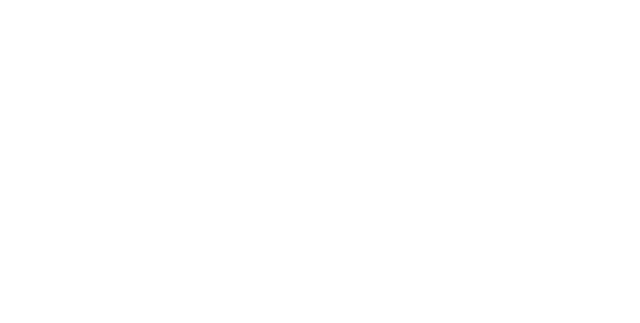
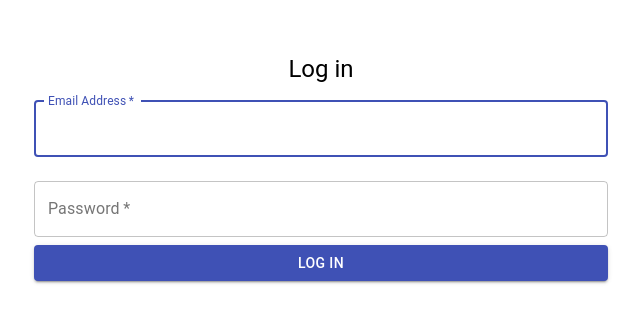
Before and after one commit to yesung1/re-shop, a React (Create React App) app: page /login in a window 1280 px wide. Before the commit this address had no page. Shown: the part 233-556 px from the top of the page, without its empty margins (319-959 px from the left). Built offline with nearby package versions, Linux system fonts and the light colour scheme.

Commit message:
add: signup, login

```diff
--- a/package.json
+++ b/package.json
@@ -13,6 +13,7 @@
     "react-redux": "^8.1.3",
     "react-router-dom": "^6.17.0",
     "react-scripts": "5.0.1",
+    "react-toastify": "^9.1.3",
     "redux": "^4.2.1",
     "redux-devtools-extension": "^2.13.9",
     "redux-thunk": "^2.4.2",
--- a/src/App.tsx
+++ b/src/App.tsx
@@ -7,6 +7,10 @@ import coupons from "./coupons.json";
 import { Provider } from "react-redux";
 import store from "./store";
 import MainPage from "./components/MainPage.tsx";
+import SignUp from "./components/SignUp.tsx";
+import Login from "./components/Login.tsx";
+import { ToastContainer } from "react-toastify";
+import "react-toastify/dist/ReactToastify.css";
 
 function App() {
   useEffect(() => {
@@ -16,12 +20,15 @@ function App() {
   return (
     <Provider store={store}>
       <Router>
+        <ToastContainer />
         <div className="App">
           <Routes>
             <Route path="/" element={<MainPage />} />
             <Route path="/list" element={<ProductList />} />
             <Route path="/product/:id" element={<ProductDetail />} />
             <Route path="/cart" element={<Cart />} />
+            <Route path="/sign" element={<SignUp />} />
+            <Route path="/login" element={<Login />} />
           </Routes>
         </div>
       </Router>
--- a/src/components/Header.tsx
+++ b/src/components/Header.tsx
@@ -18,6 +18,12 @@ const Header: React.FC = () => {
         <Button color="inherit" component={RouterLink} to="/cart">
           cart
         </Button>
+        <Button color="inherit" component={RouterLink} to="/login">
+          login
+        </Button>
+        <Button color="inherit" component={RouterLink} to="/sign">
+          sign
+        </Button>
       </Toolbar>
     </AppBar>
   );
--- /dev/null
+++ b/src/components/Login.tsx
@@ -0,0 +1,79 @@
+// src/components/Login.tsx
+import React, { useState } from "react";
+import { Button, TextField, Grid, Typography } from "@material-ui/core";
+import { useNavigate } from "react-router-dom";
+import { toast } from "react-toastify";
+
+function Login() {
+  const [formData, setFormData] = useState({ email: "", password: "" });
+  const navigate = useNavigate();
+
+  const handleChange = (e) => {
+    setFormData({ ...formData, [e.target.name]: e.target.value });
+  };
+
+  const handleSubmit = (e) => {
+    e.preventDefault();
+
+    // 로그인 로직: 입력한 이메일과 비밀번호가 로컬 스토리지에 저장된 값과 일치하는지 확인합니다.
+    const storedEmail = localStorage.getItem("email");
+    const storedPassword = localStorage.getItem("password");
+
+    if (
+      formData.email === storedEmail &&
+      formData.password === storedPassword
+    ) {
+      // 로그인 성공: 성공 메시지를 표시하고, 사용자를 메인 페이지로 리다이렉트합니다.
+      toast.success("로그인에 성공하였습니다!");
+      navigate("/");
+    } else {
+      // 로그인 실패: 오류 메시지를 표시합니다.
+      toast.error("이메일 또는 비밀번호가 잘못되었습니다.");
+    }
+  };
+
+  return (
+    <Grid
+      container
+      direction="column"
+      alignItems="center"
+      justifyContent="center"
+      style={{ minHeight: "100vh" }}
+    >
+      <Typography component="h1" variant="h5">
+        Log in
+      </Typography>
+      <form noValidate onSubmit={handleSubmit}>
+        <TextField
+          variant="outlined"
+          margin="normal"
+          required
+          fullWidth
+          id="email"
+          label="Email Address"
+          name="email"
+          autoComplete="email"
+          autoFocus
+          onChange={handleChange}
+        />
+        <TextField
+          variant="outlined"
+          margin="normal"
+          required
+          fullWidth
+          name="password"
+          label="Password"
+          type="password"
+          id="password"
+          autoComplete="current-password"
+          onChange={handleChange}
+        />
+        <Button type="submit" fullWidth variant="contained" color="primary">
+          Log In
+        </Button>
+      </form>
+    </Grid>
+  );
+}
+
+export default Login;
--- /dev/null
+++ b/src/components/SignUp.tsx
@@ -0,0 +1,71 @@
+// src/components/SignUp.tsx
+import React, { useState } from "react";
+import { Button, TextField, Grid, Typography } from "@material-ui/core";
+import { useNavigate } from "react-router-dom";
+import { toast } from "react-toastify";
+
+function SignUp() {
+  const [formData, setFormData] = useState({ email: "", password: "" });
+  const navigate = useNavigate();
+
+  const handleChange = (e) => {
+    setFormData({ ...formData, [e.target.name]: e.target.value });
+  };
+
+  const handleSubmit = (e) => {
+    e.preventDefault();
+
+    // 회원가입 로직: 입력한 이메일과 비밀번호를 로컬 스토리지에 저장합니다.
+    localStorage.setItem("email", formData.email);
+    localStorage.setItem("password", formData.password);
+
+    // 성공 메시지를 표시하고, 사용자를 메인 페이지로 리다이렉트합니다.
+    toast.success("회원가입에 성공하였습니다!");
+    navigate("/");
+  };
+
+  return (
+    <Grid
+      container
+      direction="column"
+      alignItems="center"
+      justifyContent="center"
+      style={{ minHeight: "100vh" }}
+    >
+      <Typography component="h1" variant="h5">
+        Sign Up
+      </Typography>
+      <form noValidate onSubmit={handleSubmit}>
+        <TextField
+          variant="outlined"
+          margin="normal"
+          required
+          fullWidth
+          id="email"
+          label="Email Address"
+          name="email"
+          autoComplete="email"
+          autoFocus
+          onChange={handleChange}
+        />
+        <TextField
+          variant="outlined"
+          margin="normal"
+          required
+          fullWidth
+          name="password"
+          label="Password"
+          type="password"
+          id="password"
+          autoComplete="current-password"
+          onChange={handleChange}
+        />
+        <Button type="submit" fullWidth variant="contained" color="primary">
+          Sign Up
+        </Button>
+      </form>
+    </Grid>
+  );
+}
+
+export default SignUp;
```
Also changed, not shown: 1 other file (tests, documents, lock files or other folders).
